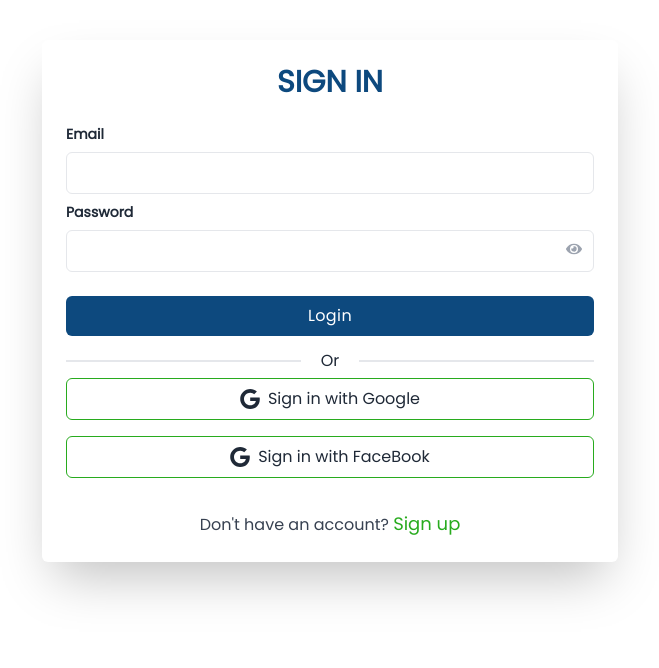
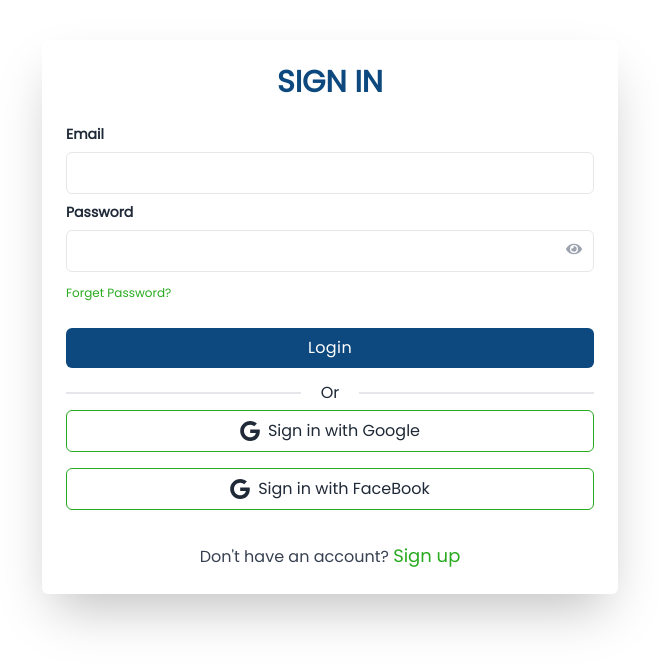
Before and after one commit to abdulahaddf/Admission-Express, a React (Vite) app: page /login in a window 1280 px wide. Shown: the top 668 px of the page, without its empty margins (310-969 px from the left). Built offline with nearby package versions, Linux system fonts and the light colour scheme; no server answers.

Commit message:
reset password implimented

```diff
--- a/src/Pages/Login/Login.jsx
+++ b/src/Pages/Login/Login.jsx
@@ -199,7 +199,9 @@ const Login = () => {
               <span className="error">Password is required</span>
             )}
           </div>
-
+              <Link to="/forget" className="text-xs text-green hover:underline" >
+              Forget Password?
+              </Link>
 
           <div className="mt-6">
             <button className="w-full px-4 py-2 tracking-wide text-white transition-colors duration-200 transform bg-blue rounded-md hover:bg-green focus:outline-none focus:bg-green">
```
